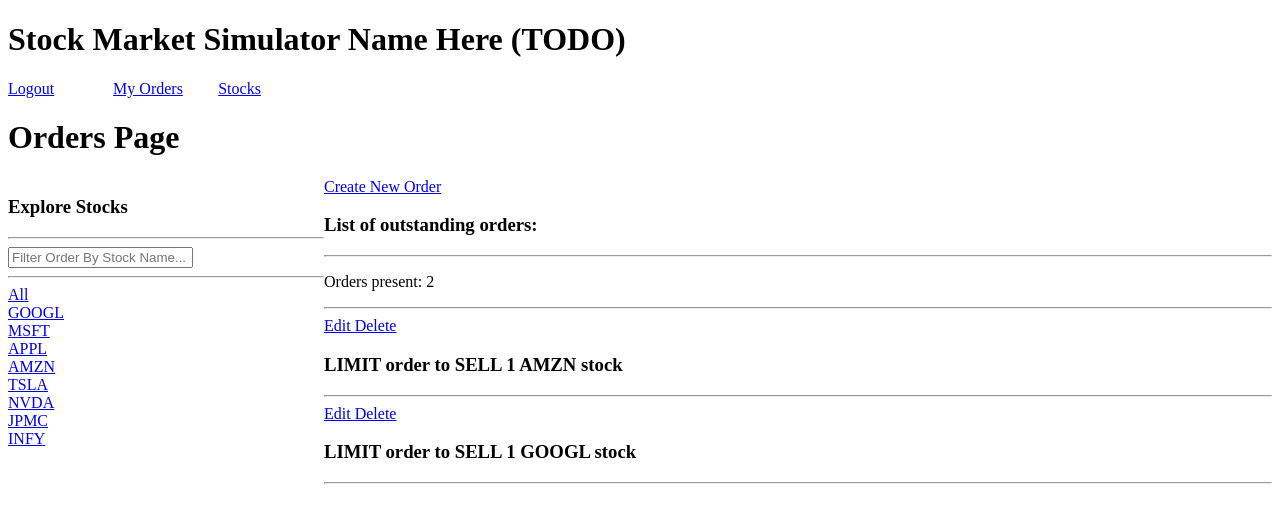
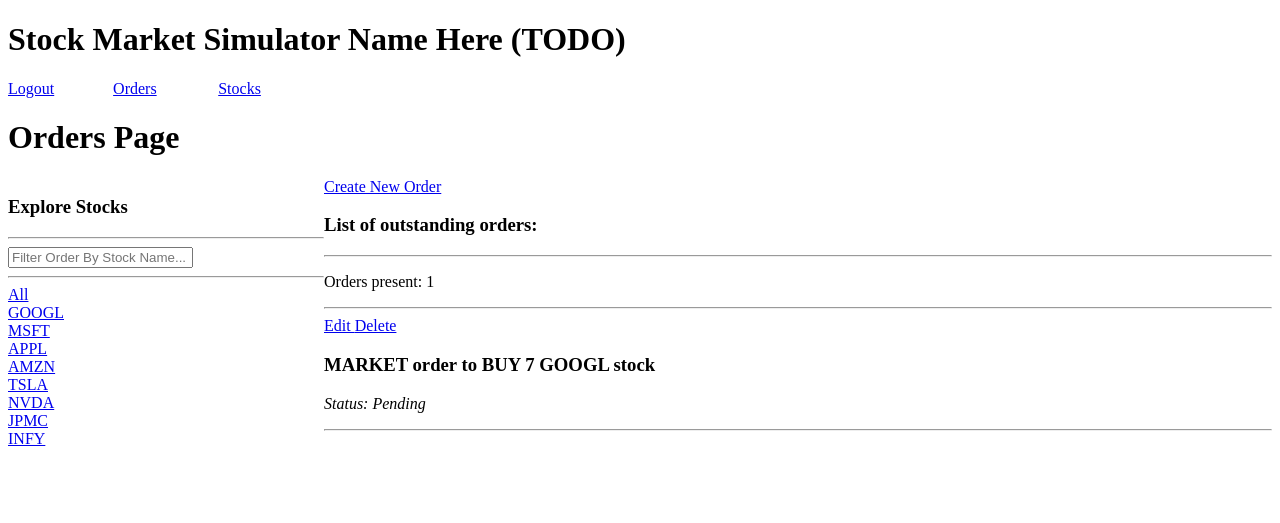
Before and after one commit to geegatomar/DESIS-Project-Stock-Market-Simulator, a Django app: page /orders/ in a window 1280 px wide. Shown: the top 523 px of the page. Run offline with Django 4.2, Linux system fonts and the light colour scheme; a user stored in the database is signed in; data comes from the database, SQL or seed files in the repository.

Commit message:
Adding user to order relationship

```diff
--- a/desisstockmarket/base/urls.py
+++ b/desisstockmarket/base/urls.py
@@ -9,4 +9,5 @@
     path('login/', views.loginPage, name="login"),
     path('logout/', views.logoutUser, name="logout"),
     path('register/', views.registerUser, name="register"),
+    #path('profile/<str:pk>', views.userProfile, name="user-profile")
 ]
--- a/desisstockmarket/base/views.py
+++ b/desisstockmarket/base/views.py
@@ -48,6 +48,12 @@
     context = {'page': page, 'form': form}
     return render(request, 'base/login_register.html', context)
 
+# We mostly don't need this
+# def userProfile(request, pk):
+#     user = User.objects.get(id=pk)
+#     context = {'user': user}
+#     return render(request, 'base/profile.html', context)
+
 
 def home(request):
     return render(request, 'home.html')
--- a/desisstockmarket/orders/forms.py
+++ b/desisstockmarket/orders/forms.py
@@ -6,3 +6,4 @@
     class Meta:
         model = Order
         fields = '__all__'
+        exclude = ['user', 'orderStatus']
--- a/desisstockmarket/orders/models.py
+++ b/desisstockmarket/orders/models.py
@@ -1,6 +1,7 @@
 from django.db import models
 from enum import Enum
 from stocks.models import Stock
+from django.contrib.auth.models import User
 
 # Create your models here.
 # Specifying the order types as enum since we can only create orders of these specific types.
@@ -23,16 +24,27 @@
     def choices(cls):
         return [(key.value, key.name) for key in cls]
 
+
+class OrderStatus(Enum):
+    PENDING = "PENDING"
+    EXECUTED = "EXECUTED"
+
+    @classmethod
+    def choices(cls):
+        return [(key.value, key.name) for key in cls]
+
 # Creating the order table which has a one-to-many relationship with stocks, i.e. many orders can
 # correspond to one stock.
 
 
 class Order(models.Model):
-    orderId = models.CharField(max_length=16, primary_key=True)
+    #orderId = models.CharField(max_length=16, primary_key=True)
     orderType = models.CharField(max_length=255,
                                  choices=OrderTypes.choices(), default=OrderTypes.MARKET)
     orderDirection = models.CharField(max_length=255,
                                       choices=OrderDirections.choices(), default=OrderDirections.BUY)
+    orderStatus = models.CharField(max_length=255,
+                                   choices=OrderStatus.choices(), default=OrderStatus.PENDING)
     stock = models.ForeignKey(Stock, on_delete=models.CASCADE)
     quantity = models.IntegerField(default=1)
     # stockName = models.CharField(max_length=128, unique=True)
@@ -43,13 +55,12 @@
     # TODO: Add the createdByUser field after users are created
     createdAt = models.DateField(auto_now_add=True)
     updatedAt = models.DateField(auto_now=True)
+    user = models.ForeignKey(User, on_delete=models.CASCADE)
 
     # We are sorting the list to display by the latest createdAt value first
     class Meta:
-        ordering = ['-updatedAt', '-createdAt', '-orderId']
+        ordering = ['-updatedAt', '-createdAt']
 
     # Note that type 1 is for Market orders, and 2 for limit orders (from enums we defined above)
     def __str__(self):
-        orderType = "MARKET" if self.orderType == OrderTypes.MARKET else "LIMIT"
-        orderDirection = "BUY" if self.orderDirection == OrderDirections.BUY else "SELL"
-        return str(orderType) + " order to " + str(orderDirection) + " " + str(self.quantity) + " " + str(self.stock) + " stock"
+        return str(self.orderType) + " order to " + str(self.orderDirection) + " " + str(self.quantity) + " " + str(self.stock) + " stock"
--- a/desisstockmarket/orders/templates/orders/home.html
+++ b/desisstockmarket/orders/templates/orders/home.html
@@ -42,9 +42,14 @@
         <div>
             {% for order in orders %}
                 <div>
-                    <a href="{% url 'orders:update-order' order.orderId %}"> Edit </a>
-                    <a href="{% url 'orders:delete-order' order.orderId %}"> Delete </a>
+                    <a href="{% url 'orders:update-order' order.id %}"> Edit </a>
+                    <a href="{% url 'orders:delete-order' order.id %}"> Delete </a>
                     <h3> {{ order }} </h3>
+                    {% if order.orderStatus == 'OrderStatus.PENDING' %}
+                    <p><i> Status: Pending </i> </p>
+                    {% else %}
+                    <p><i> Status: Executed </i> </p>
+                    {% endif %}
                 </div>
                 <hr>
             {% endfor %}
--- a/desisstockmarket/orders/views.py
+++ b/desisstockmarket/orders/views.py
@@ -5,6 +5,7 @@
 from .forms import OrderForm
 from stocks.models import Stock
 from django.contrib.auth.decorators import login_required
+from datetime import datetime
 # Create your views here.
 
 # Home page of stocks displays list of all stocks that are available and can be traded
@@ -20,8 +21,11 @@
     # TODO: Later we shall filter out only the top 10 or so stocks to show here in home of orders
     stocks = Stock.objects.all()
     orders = Order.objects.filter(
-        Q(stock__stockName__icontains=q) |
-        Q(stock__fullCompanyName__icontains=q))
+        Q(user=request.user) &
+        (Q(stock__stockName__icontains=q) |
+         Q(stock__fullCompanyName__icontains=q)))
+    # .order_by('-updatedAt')
+
     orders_count = orders.count()
     context = {'orders': orders, 'stocks': stocks,
                'orders_count': orders_count}
@@ -45,9 +49,11 @@
         form = OrderForm(request.POST)
         if form.is_valid():
             # If the data received via the form is valid, we save it to the DB
-            form.save()
+            order = form.save(commit=False)
+            order.user = request.user
+            order.save()
             # After form has been saved, we just redirect back to home page
-            return redirect('home')
+            return redirect('orders:home')
 
     context = {"form": form}
     return render(request, 'orders/order_form.html', context)
@@ -55,14 +61,19 @@
 
 @login_required(login_url='base:login')
 def updateOrder(request, pk):
-    order = Order.objects.get(orderId=pk)
+    order = Order.objects.get(id=pk)
     form = OrderForm(instance=order)
 
     if request.method == 'POST':
         form = OrderForm(request.POST, instance=order)
         if form.is_valid():
-            form.save()
-            return redirect('home')
+            order = form.save(commit=False)
+            order.updatedAt = datetime.now()
+            # order.save(update_fields=['updatedAt'])
+            order.save()
+            # TODO: The sorting of orders isn't working correctly. If I update an order
+            # then it should come on the top of the list, which isnt happening currently.
+            return redirect('orders:home')
 
     context = {'form': form}
     return render(request, 'orders/order_form.html', context)
@@ -70,12 +81,12 @@
 
 @login_required(login_url='base:login')
 def deleteOrder(request, pk):
-    order = Order.objects.get(orderId=pk)
+    order = Order.objects.get(id=pk)
 
     # If its a POST request, means that the user submitted the form, and hence we shall delete
     if request.method == "POST":
         order.delete()
-        return redirect('home')
+        return redirect('orders:home')
 
     context = {'obj': order}
     return render(request, 'orders/delete.html', context)
--- a/desisstockmarket/templates/navbar.html
+++ b/desisstockmarket/templates/navbar.html
@@ -6,7 +6,7 @@
 </span>
 
 <span style="display:inline-block; width: 8%;">
-    <a href="{% url 'orders:home' %}"> My Orders </a>
+    <a href="{% url 'orders:home' %}"> Orders </a>
 </span>
 
 {% else %}
```
Also changed, not shown: desisstockmarket/base/templates/base/profile.html (added, +7 -0 lines), desisstockmarket/templates/home.html (+9 -0 lines), desisstockmarket/db.sqlite3, desisstockmarket/orders/migrations/0001_initial.py, desisstockmarket/orders/migrations/0002_alter_order_options_order_updatedat.py (deleted), desisstockmarket/orders/migrations/0002_order_orderstatus.py (added), desisstockmarket/orders/migrations/0003_order_orderdirection.py (deleted), desisstockmarket/orders/migrations/0004_order_quantity_alter_order_ordertype.py (deleted).
